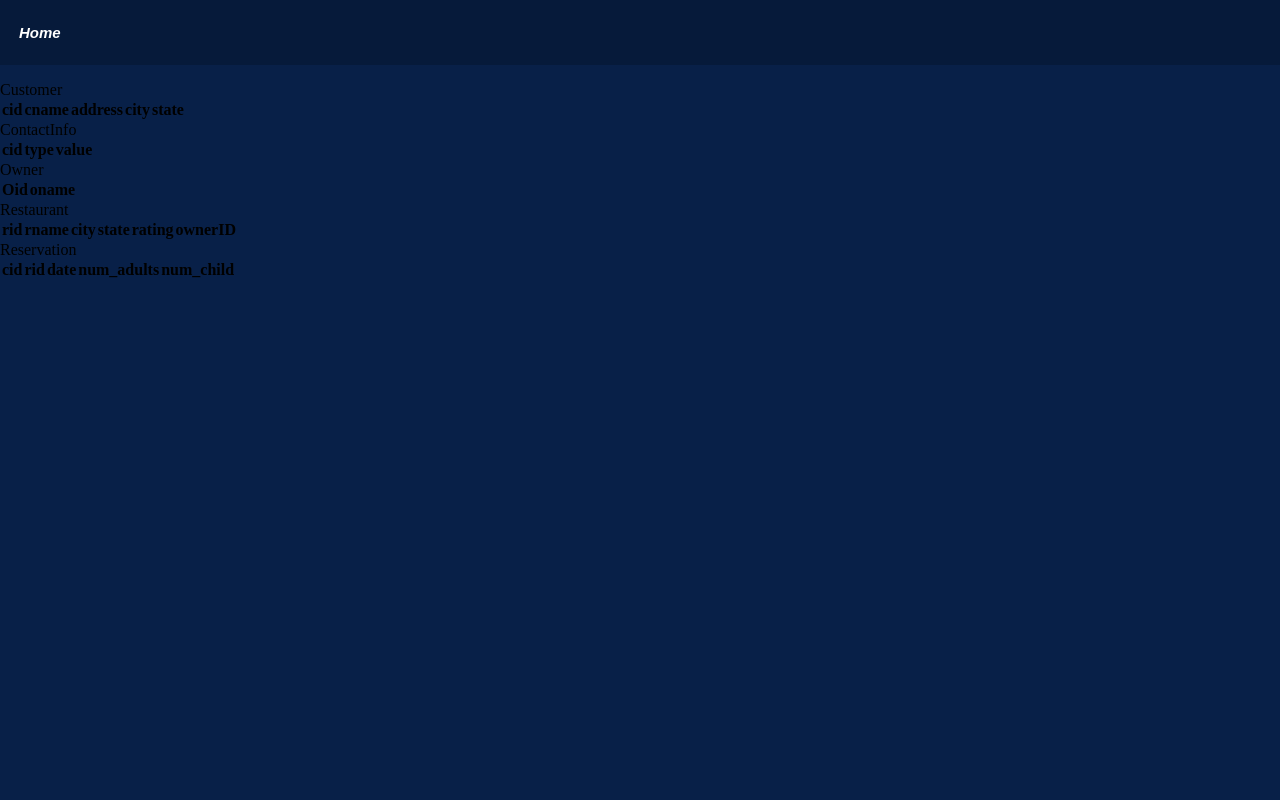
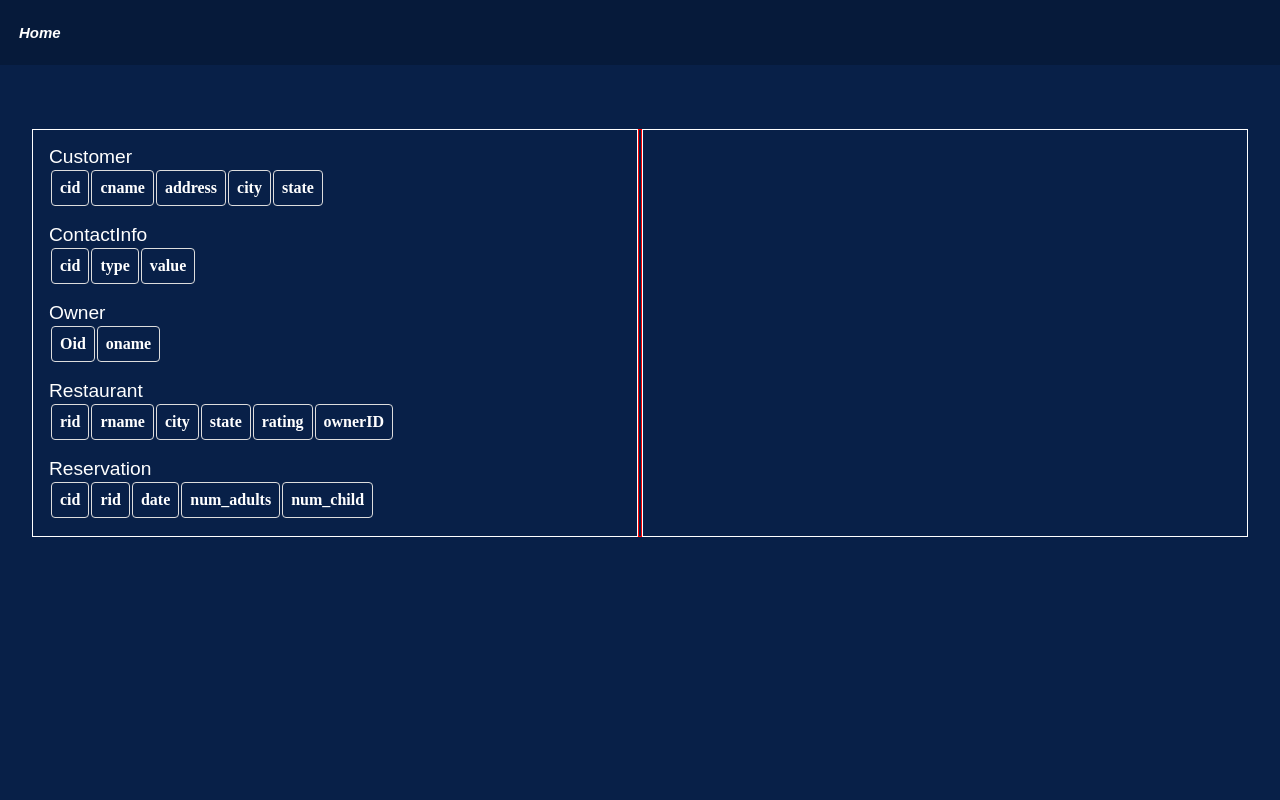
Before and after one commit to AuricFox/Skylar, a Flask app: page /home in a window 1280 px wide. Run offline with Flask 3, Linux system fonts and the light colour scheme; lists and menus that the app fills with data are empty; parts of the project's set-up code (start-up, migrations or seed data) failed here and were passed over; some libraries are stand-ins or nearby versions.

Commit message:
Styling home page

```diff
--- a/static/css/base.css
+++ b/static/css/base.css
@@ -80,3 +80,68 @@ body {
     background: #267315;
     cursor: pointer;
 }
+
+/* ========== Flash Messages ========== */
+
+#flash-messages {
+    margin: 0 4rem 1rem 4rem;
+    height: 2rem;
+    overflow: hidden;
+}
+
+.flash-message {
+    padding: 5px;
+    background-color: red;
+    color: #FFFFFF;
+    text-align: center;
+    font-weight: bold;
+    border-radius: 4px;
+    box-shadow: 4px 4px 8px #000;
+}
+
+/* ========== Content ========== */
+
+.content {
+    width: 100%;
+    display: flex;
+    flex-direction: column;
+}
+
+/* ========== Section ========== */
+
+.section {
+    display: flex;
+    flex-direction: row;
+    margin: 0 2rem 2rem 2rem;
+}
+
+#schema, #terminal {
+    padding: 1rem;
+    border: 1px solid white;
+    width: 50%;
+}
+
+#divider {
+    width: 5px;
+    height: 100;
+    cursor: ew-resize;
+    border: 1px solid red;
+}
+
+.table-name {
+    font-size: larger;
+    color: #FFFFFF;
+    font-family: fantasy;
+}
+
+table:not(:last-child) {
+    margin-bottom: 1rem;
+}
+
+th {
+    color:#FFFFFF;
+    text-align: left;
+    border: 1px solid #ddd;
+    border-radius: 4px;
+    padding: 8px;
+}
```
